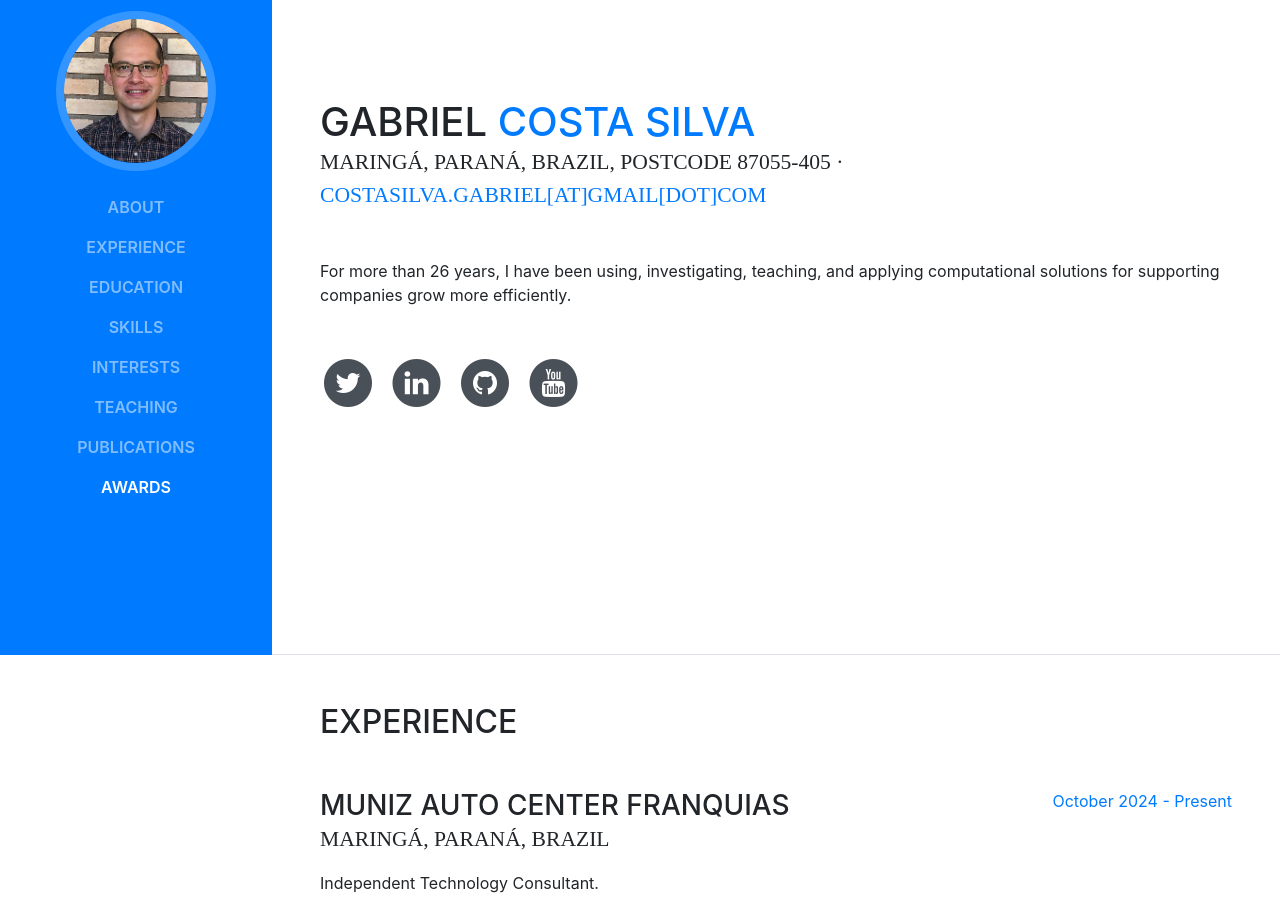
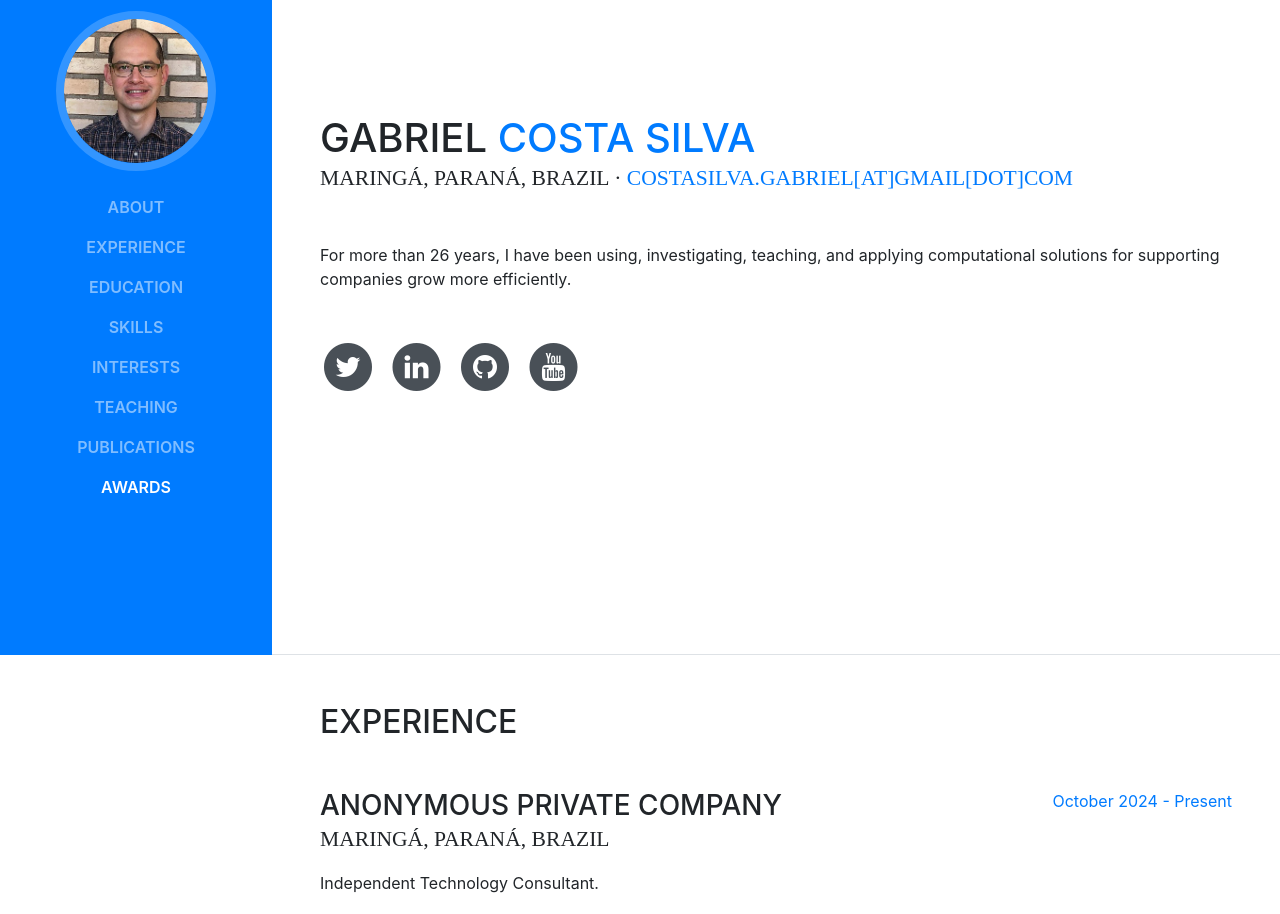
Before and after one commit to gabrielcostasilva/personal-website, a website with bundled scripts: page index.html in a window 1280 px wide. Shown: the part 145-1059 px from the top of the page. Built offline with nearby package versions, Linux system fonts and the light colour scheme; a web font is replaced by a local one.

Commit message:
Updated current work

```diff
--- a/index.html
+++ b/index.html
@@ -82,7 +82,7 @@
         <h1 class="mb-0">Gabriel
           <span class="text-primary">Costa Silva</span>
         </h1>
-        <div class="subheading mb-5">MARINGÁ, Paraná, Brazil, POSTCODE 87055-405 ·
+        <div class="subheading mb-5">MARINGÁ, Paraná, Brazil ·
           <span class="text-primary">COSTASILVA.GABRIEL[at]GMAIL[dot]COM</span>
         </div>
         <p class="mb-5">For more than 26 years, I have been using, investigating, teaching, and applying
@@ -130,7 +130,7 @@
 
         <div class="resume-item d-flex flex-column flex-md-row mb-5">
           <div class="resume-content mr-auto">
-            <h3 class="mb-0">MUNIZ AUTO CENTER FRANQUIAS</h3>
+            <h3 class="mb-0">ANONYMOUS PRIVATE COMPANY</h3>
             <div class="subheading mb-3">MARINGÁ, Paraná, Brazil</div>
             <p>Independent Technology Consultant.</p>
           </div>
```
